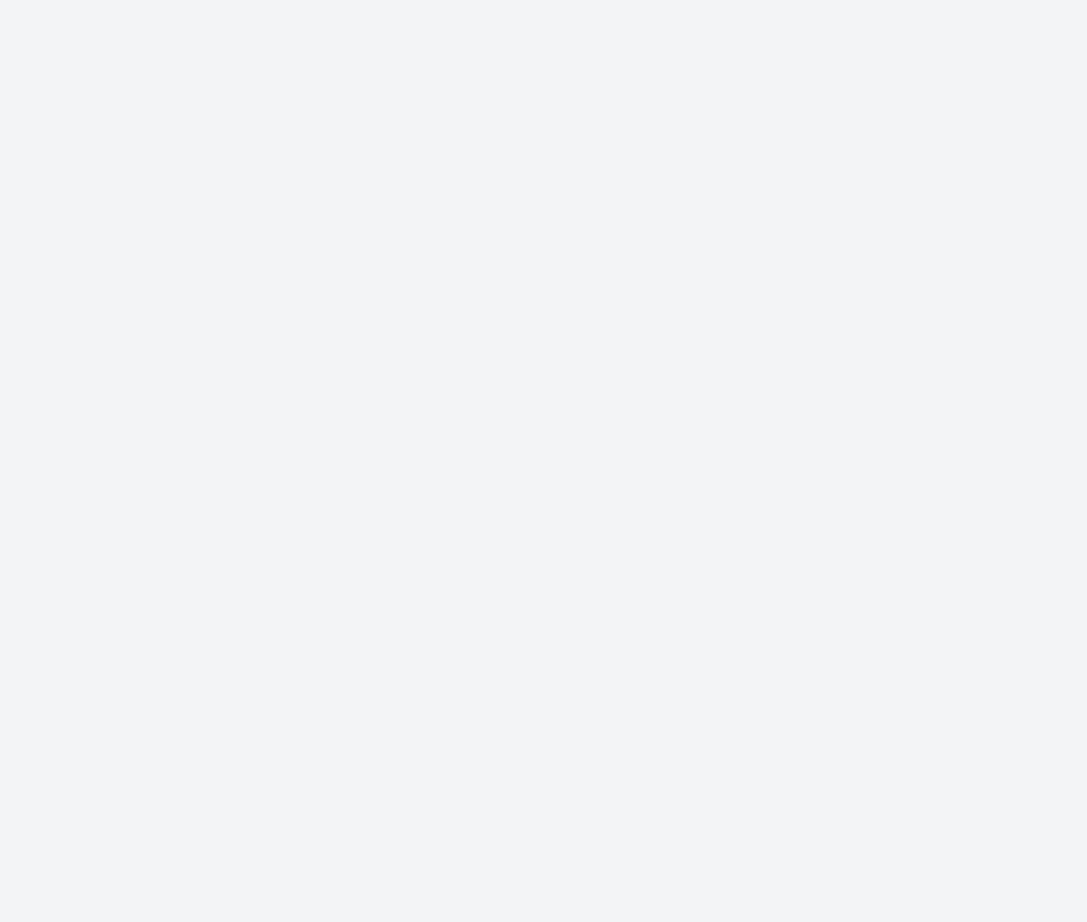
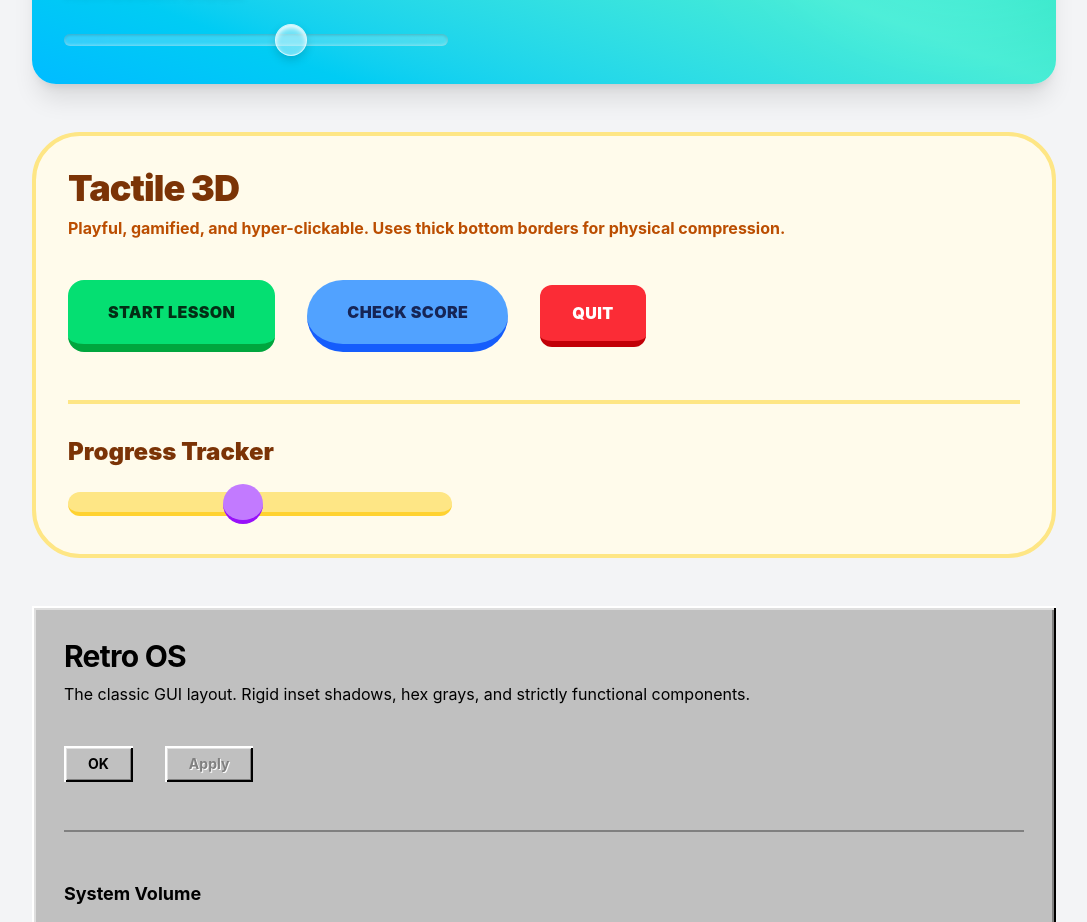
Before and after one commit to samybit/modern-buttons-sliders, a Next.js app: page / in a window 1280 px wide. Shown: the part 2840-3762 px from the top of the page, without its empty margins (96-1183 px from the left). Before the commit the page ends 2601 px from the top, so only its background shows below. Built offline with nearby package versions, Linux system fonts and the light colour scheme.

Commit message:
add LiquidGlass, Tactile3D and RetroOs

```diff
--- a/app/page.tsx
+++ b/app/page.tsx
@@ -5,6 +5,9 @@ import NeumorphismSection from "@/components/NeumorphismSection";
 import CyberpunkSection from "@/components/CyberpunkSection";
 import SkeuomorphismSection from "@/components/SkeuomorphismSection";
 import ClaymorphismSection from "@/components/ClaymorphismSection";
+import LiquidGlassSection from "@/components/LiquidGlassSection";
+import Tactile3DSection from "@/components/Tactile3DSection";
+import RetroOsSection from "@/components/RetroOsSection";
 
 export default function Home() {
   return (
@@ -18,11 +21,14 @@ export default function Home() {
       <GlassmorphismSection />
       <NeumorphismSection />
 
-      {/* Phase 3 Additions */}
       <CyberpunkSection />
       <SkeuomorphismSection />
       <ClaymorphismSection />
 
+      <LiquidGlassSection />
+      <Tactile3DSection />
+      <RetroOsSection />
+
     </main>
   );
 }
--- /dev/null
+++ b/components/LiquidGlassSection.tsx
@@ -0,0 +1,50 @@
+// components/LiquidGlassSection.tsx
+export default function LiquidGlassSection() {
+  return (
+    <section className="p-8 mb-12 rounded-3xl relative overflow-hidden bg-gradient-to-tr from-sky-400 via-teal-300 to-emerald-400 shadow-xl">
+      <div className="absolute top-[-20%] right-[-10%] w-96 h-96 bg-white/40 rounded-full mix-blend-overlay filter blur-3xl"></div>
+
+      <div className="relative z-10 mb-8">
+        <h2 className="text-4xl font-semibold tracking-tight text-white drop-shadow-md">Liquid Glass</h2>
+        <p className="text-teal-900/80 font-medium mt-2">A 2026 evolution of frosted glass. Highly refractive, wet-looking, and tactile.</p>
+      </div>
+
+      <div className="relative z-10 flex flex-wrap gap-8 items-center mb-12">
+        {/* Wet Highlight Button */}
+        <button className="px-8 py-4 rounded-2xl bg-white/20 backdrop-blur-xl border border-white/40 text-white font-bold shadow-[0_8px_32px_rgba(0,0,0,0.1),inset_0_2px_4px_rgba(255,255,255,0.8),inset_0_-2px_4px_rgba(0,0,0,0.1)] hover:bg-white/30 hover:scale-105 active:scale-95 transition-all duration-300 focus:outline-none">
+          Refract Data
+        </button>
+
+        {/* Deep Water Pill */}
+        <button className="px-10 py-4 rounded-full bg-teal-900/20 backdrop-blur-2xl border-t border-white/50 border-b border-black/20 text-white font-bold shadow-[0_10px_40px_rgba(0,0,0,0.2),inset_0_3px_6px_rgba(255,255,255,0.6)] hover:bg-teal-900/30 hover:-translate-y-1 active:translate-y-0 transition-all duration-300 focus:outline-none">
+          Dive In
+        </button>
+      </div>
+
+      <div className="relative z-10 pt-8 border-t border-white/30">
+        <h3 className="text-2xl font-semibold tracking-tight text-white drop-shadow-md mb-6">Refraction Index</h3>
+        <input
+          type="range"
+          defaultValue="60"
+          className="w-full md:w-96 appearance-none bg-transparent focus:outline-none
+            [&::-webkit-slider-runnable-track]:h-3
+            [&::-webkit-slider-runnable-track]:bg-white/20
+            [&::-webkit-slider-runnable-track]:backdrop-blur-xl
+            [&::-webkit-slider-runnable-track]:rounded-full
+            [&::-webkit-slider-runnable-track]:shadow-[inset_0_1px_3px_rgba(0,0,0,0.2),inset_0_-1px_3px_rgba(255,255,255,0.4)]
+            [&::-webkit-slider-thumb]:appearance-none
+            [&::-webkit-slider-thumb]:w-8
+            [&::-webkit-slider-thumb]:h-8
+            [&::-webkit-slider-thumb]:rounded-full
+            [&::-webkit-slider-thumb]:bg-white/40
+            [&::-webkit-slider-thumb]:backdrop-blur-2xl
+            [&::-webkit-slider-thumb]:border [&::-webkit-slider-thumb]:border-white/70
+            [&::-webkit-slider-thumb]:-mt-[10px]
+            [&::-webkit-slider-thumb]:cursor-pointer
+            [&::-webkit-slider-thumb]:shadow-[0_4px_10px_rgba(0,0,0,0.15),inset_0_3px_5px_rgba(255,255,255,0.9)]
+            active:[&::-webkit-slider-thumb]:scale-90 transition-transform"
+        />
+      </div>
+    </section>
+  );
+}
--- /dev/null
+++ b/components/RetroOsSection.tsx
@@ -0,0 +1,43 @@
+// components/RetroOsSection.tsx
+export default function RetroOsSection() {
+  return (
+    <section className="p-8 mb-12 bg-[#c0c0c0] shadow-[inset_2px_2px_0px_0px_#ffffff,inset_-2px_-2px_0px_0px_#000000,inset_4px_4px_0px_0px_#dfdfdf,inset_-4px_-4px_0px_0px_#808080] font-sans">
+      <div className="mb-10">
+        <h2 className="text-3xl font-bold text-black tracking-tight">Retro OS</h2>
+        <p className="text-black mt-2">The classic GUI layout. Rigid inset shadows, hex grays, and strictly functional components.</p>
+      </div>
+
+      <div className="flex flex-wrap gap-8 items-center mb-12">
+        {/* Standard Win95 Button */}
+        <button className="px-6 py-2 bg-[#c0c0c0] text-black font-bold text-sm shadow-[inset_1px_1px_0px_1px_#ffffff,inset_-1px_-1px_0px_1px_#000000,inset_2px_2px_0px_1px_#dfdfdf,inset_-2px_-2px_0px_1px_#808080] active:shadow-[inset_1px_1px_0px_1px_#000000,inset_-1px_-1px_0px_1px_#ffffff,inset_2px_2px_0px_1px_#808080,inset_-2px_-2px_0px_1px_#dfdfdf] focus:outline-none focus:ring-1 focus:ring-black focus:ring-offset-2 focus:ring-offset-[#c0c0c0] transition-none">
+          OK
+        </button>
+
+        {/* Disabled State Mimic */}
+        <button className="px-6 py-2 bg-[#c0c0c0] text-[#808080] font-bold text-sm shadow-[inset_1px_1px_0px_1px_#ffffff,inset_-1px_-1px_0px_1px_#000000,inset_2px_2px_0px_1px_#dfdfdf,inset_-2px_-2px_0px_1px_#808080] text-shadow-[1px_1px_0px_#ffffff] cursor-not-allowed focus:outline-none">
+          Apply
+        </button>
+      </div>
+
+      <div className="pt-8 border-t-2 border-[#808080] shadow-[0_2px_0_0_#ffffff]">
+        <h3 className="text-lg font-bold text-black mt-4 mb-6">System Volume</h3>
+        <input
+          type="range"
+          defaultValue="75"
+          className="w-full md:w-96 appearance-none bg-transparent focus:outline-none
+            [&::-webkit-slider-runnable-track]:h-5
+            [&::-webkit-slider-runnable-track]:bg-[#c0c0c0]
+            [&::-webkit-slider-runnable-track]:shadow-[inset_1px_1px_0px_1px_#000000,inset_-1px_-1px_0px_1px_#ffffff,inset_2px_2px_0px_1px_#808080,inset_-2px_-2px_0px_1px_#dfdfdf]
+            [&::-webkit-slider-thumb]:appearance-none
+            [&::-webkit-slider-thumb]:w-5
+            [&::-webkit-slider-thumb]:h-9
+            [&::-webkit-slider-thumb]:bg-[#c0c0c0]
+            [&::-webkit-slider-thumb]:shadow-[inset_1px_1px_0px_1px_#ffffff,inset_-1px_-1px_0px_1px_#000000,inset_2px_2px_0px_1px_#dfdfdf,inset_-2px_-2px_0px_1px_#808080]
+            [&::-webkit-slider-thumb]:-mt-[8px]
+            [&::-webkit-slider-thumb]:cursor-pointer
+            active:[&::-webkit-slider-thumb]:bg-[#d4d4d4]"
+        />
+      </div>
+    </section>
+  );
+}
--- /dev/null
+++ b/components/Tactile3DSection.tsx
@@ -0,0 +1,53 @@
+// components/Tactile3DSection.tsx
+export default function Tactile3DSection() {
+  return (
+    <section className="p-8 mb-12 rounded-[3rem] bg-amber-50 border-4 border-amber-200">
+      <div className="mb-10">
+        <h2 className="text-4xl font-black text-amber-900 tracking-tight">Tactile 3D</h2>
+        <p className="text-amber-700 font-bold mt-2">Playful, gamified, and hyper-clickable. Uses thick bottom borders for physical compression.</p>
+      </div>
+
+      <div className="flex flex-wrap gap-8 items-center mb-12">
+        {/* Primary Gamified Button */}
+        <button className="px-10 py-5 rounded-2xl bg-green-400 text-green-950 font-black uppercase tracking-wide border-b-[8px] border-green-600 hover:brightness-110 active:border-b-0 active:translate-y-[8px] transition-all focus:outline-none">
+          Start Lesson
+        </button>
+
+        {/* Secondary Soft Pill */}
+        <button className="px-10 py-5 rounded-full bg-blue-400 text-blue-950 font-black uppercase tracking-wide border-b-[8px] border-blue-600 hover:brightness-110 active:border-b-0 active:translate-y-[8px] transition-all focus:outline-none">
+          Check Score
+        </button>
+
+        {/* Danger Action */}
+        <button className="px-8 py-4 rounded-xl bg-red-500 text-white font-black uppercase tracking-wide border-b-[6px] border-red-700 hover:brightness-110 active:border-b-0 active:translate-y-[6px] transition-all focus:outline-none">
+          Quit
+        </button>
+      </div>
+
+      <div className="pt-8 border-t-4 border-amber-200">
+        <h3 className="text-2xl font-black text-amber-900 mb-6">Progress Tracker</h3>
+        <input
+          type="range"
+          defaultValue="45"
+          className="w-full md:w-96 appearance-none bg-transparent focus:outline-none
+            [&::-webkit-slider-runnable-track]:h-6
+            [&::-webkit-slider-runnable-track]:bg-amber-200
+            [&::-webkit-slider-runnable-track]:rounded-full
+            [&::-webkit-slider-runnable-track]:border-b-[4px]
+            [&::-webkit-slider-runnable-track]:border-amber-300
+            [&::-webkit-slider-thumb]:appearance-none
+            [&::-webkit-slider-thumb]:w-10
+            [&::-webkit-slider-thumb]:h-10
+            [&::-webkit-slider-thumb]:rounded-full
+            [&::-webkit-slider-thumb]:bg-purple-400
+            [&::-webkit-slider-thumb]:border-b-[4px]
+            [&::-webkit-slider-thumb]:border-purple-600
+            [&::-webkit-slider-thumb]:-mt-[8px]
+            [&::-webkit-slider-thumb]:cursor-pointer
+            active:[&::-webkit-slider-thumb]:border-b-0
+            active:[&::-webkit-slider-thumb]:translate-y-[4px]"
+        />
+      </div>
+    </section>
+  );
+}
```
